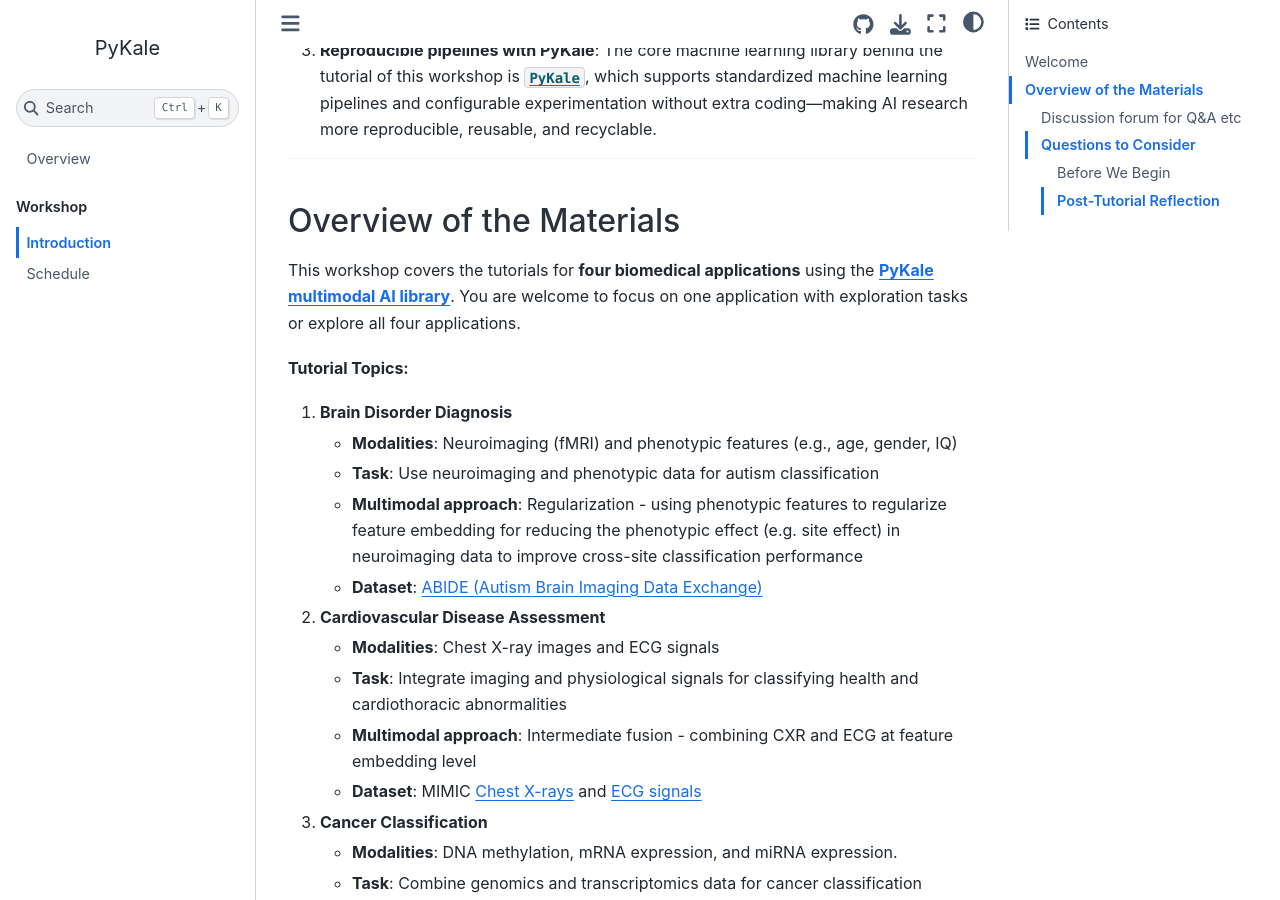
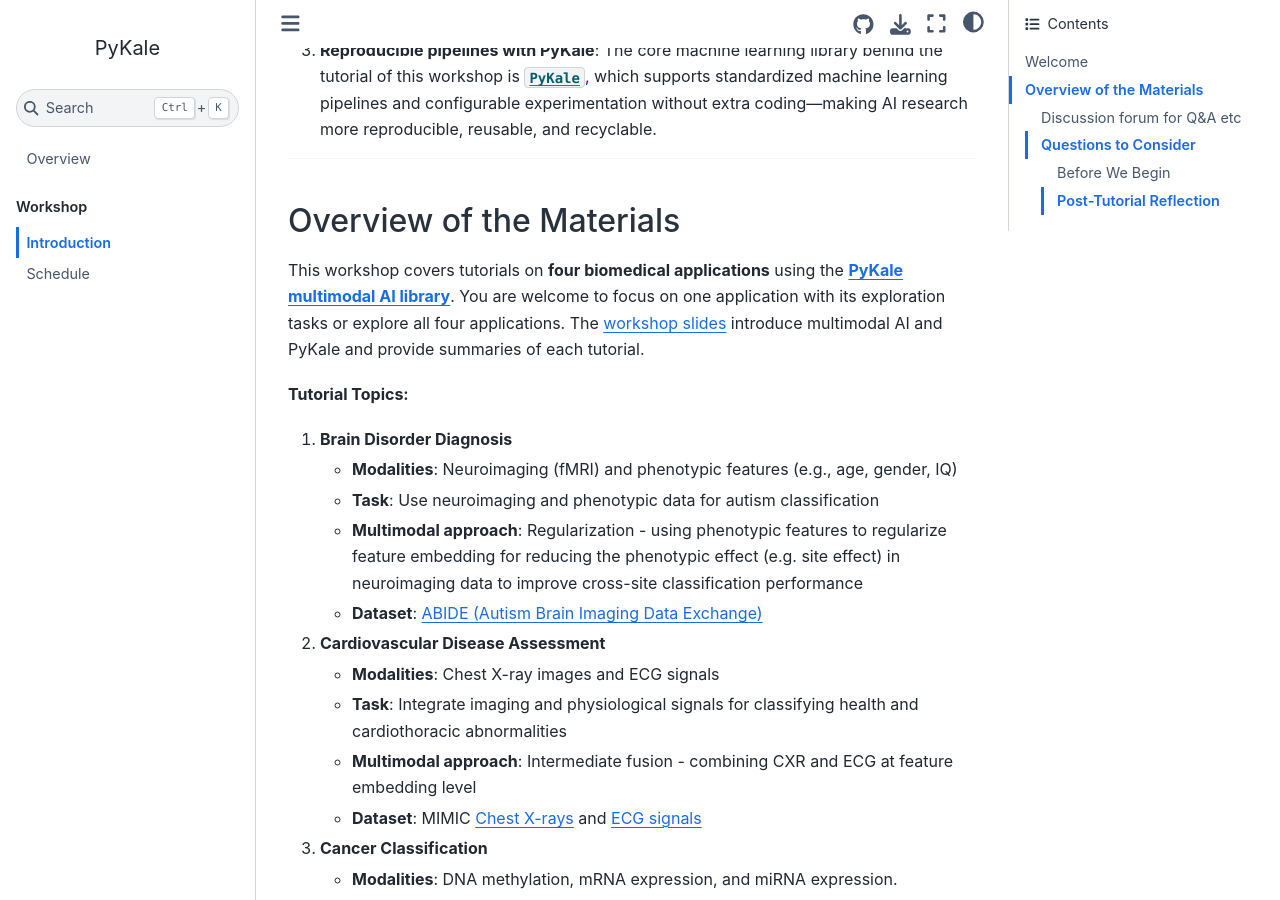
Before and after one commit to pykale/mmai-tutorials, a Jupyter Book: the page built from workshop/intro.md, in a window 1280 px wide and 900 px high, scrolled down 590 px. Built offline with Jupyter Book 1.0.4 settings and Sphinx 7.4.7 and the Sphinx Book theme 1.1.4, drawn with Linux system fonts in a browser that asks for light colours; pages that are not in the unit, such as notebooks, are missing from menus.

Commit message:
add slides link

```diff
--- a/workshop/intro.md
+++ b/workshop/intro.md
@@ -6,7 +6,9 @@
 
 **Workshop@EMBC-2025  | 2:30 PM, 16 July | B3 M7-8, Bella Center, Copenhagen, Denmark**
 
-This workshop offers practical, hands-on tutorials in **open biomedical multimodal AI research**, introducing machine learning techniques for leveraging multimodal data in biomedical applications. It brings together three core themes:
+This workshop offers practical, hands-on tutorials in **open biomedical multimodal AI research**,
+introducing machine learning techniques for leveraging multimodal data in biomedical applications.
+It brings together three core themes:
 
 1. **Skills in multimodal learning**: Developing knowledge and practical skills in multimodal AI for biomedical applications. Specifically, **regularization**, **fusion (intermediate and late)**, and **interaction**, to leverage multimodal data are covered in the tutorials.
 2. **Open research**: Enabling impactful and high-quality research through open-access data and code. All tutorials used in this workshop are openly available in the [GitHub repository](https://github.com/pykale/mmai-tutorials).
@@ -16,7 +18,9 @@ This workshop offers practical, hands-on tutorials in **open biomedical multimod
 
 ## Overview of the Materials
 
-This workshop covers the tutorials for **four biomedical applications** using the **[PyKale multimodal AI library](https://github.com/pykale/pykale)**. You are welcome to focus on one application with exploration tasks or explore all four applications.
+This workshop covers tutorials on **four biomedical applications** using the **[PyKale multimodal AI library](https://github.com/pykale/pykale)**.
+You are welcome to focus on one application with its exploration tasks or explore all four applications.
+The [workshop slides](https://media.licdn.com/dms/document/media/v2/D4E1FAQF0t5e3wq1YVw/feedshare-document-pdf-analyzed/B4EZgtOXEbHoAc-/0/1753105403045?e=1757548800&v=beta&t=Y72TVRRTkvFlp2R34DVLSBpGf4QpXMhrsC5WfF2ovTc) introduce multimodal AI and PyKale and provide summaries of each tutorial.
 
 **Tutorial Topics:**
 
```
